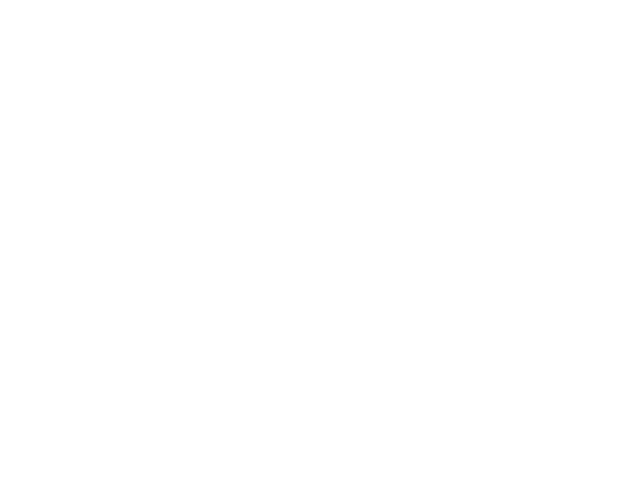
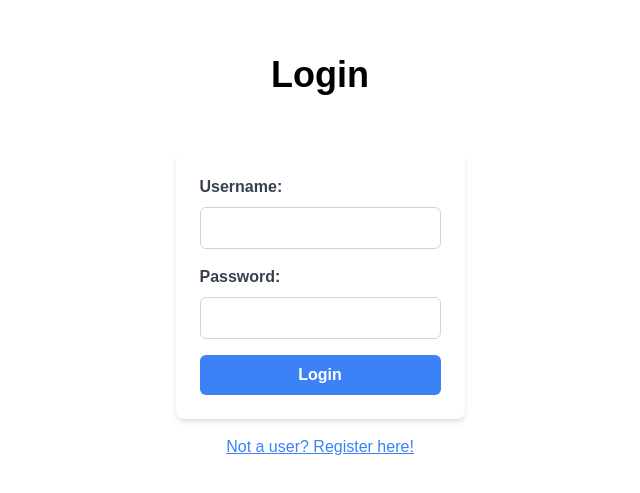
Before and after one commit to shubhiupa19/VibeCheck, a Next.js app in the folder final-project/: page /login in a window 1280 px wide. Shown: the part 143-636 px from the top of the page, without its empty margins (320-960 px from the left). Built offline with nearby package versions, Linux system fonts and the light colour scheme.

Commit message:
successfully implemented JSON web tokens to keep track of user state + passwrod hashing w bcrypt

```diff
--- a/final-project/package.json
+++ b/final-project/package.json
@@ -9,7 +9,9 @@
     "lint": "next lint"
   },
   "dependencies": {
+    "bcrypt": "^5.1.1",
     "dotenv": "^16.4.5",
+    "jsonwebtoken": "^9.0.2",
     "mongoose": "^8.8.1",
     "next": "^15.0.2",
     "react": "^18.2.0",
--- /dev/null
+++ b/final-project/src/app/api/friends/route.js
@@ -0,0 +1,36 @@
+import jwt from "jsonwebtoken";
+import { NextResponse } from "next/server";
+import dbConnect from "../../../lib/dbConnect";
+import User from "../../../models/User";
+
+export async function GET(request) {
+  await dbConnect();
+  const auth = request.headers.get("Authorization");
+  if (!auth) {
+    return NextResponse.json({ message: "No token provided" }, { status: 401 });
+  } else {
+    try {
+      let token;
+      if (auth.startsWith("Bearer ")) {
+        token = auth.split(" ")[1];
+      }
+      console.log(token);
+      const decoded = jwt.verify(token, process.env.SECRET);
+      const userId = decoded.userId;
+      const user = await User.findById(userId).populate("friends");
+      console.log(user.username);
+
+      if (!user) {
+        return NextResponse.json(
+          { message: "User not found" },
+          { status: 404 }
+        );
+      } else {
+        return NextResponse.json(user.friends, { status: 200 });
+      }
+    } catch (error) {
+      console.error(error);
+      return NextResponse.json("Error with getting friends", { status: 500 });
+    }
+  }
+}
--- /dev/null
+++ b/final-project/src/app/api/login/route.js
@@ -0,0 +1,36 @@
+// using bcrypt to hash the password, learned from this tutorial: https://clerk.com/blog/password-based-authentication-nextjs
+import dbConnect from '../../../lib/dbConnect';
+import User from '../../../models/User';
+import bcrypt from 'bcrypt';
+import jwt from 'jsonwebtoken';
+import { NextResponse } from 'next/server';
+
+export async function POST(request) {
+    await dbConnect();
+    const { username, password } = await request.json();
+    try {
+        const user = await User.findOne({ username });
+        if (!user) {
+            return NextResponse.json("User not found", { status: 404 });
+        }
+        else {
+            const match = await bcrypt.compare(password, user.password);
+            if (match) {
+                const token = jwt.sign({ username: user.username, userId: user._id }, process.env.SECRET, { expiresIn: '1d' });
+                return NextResponse.json({ message: "Login successful!", token }, { status: 200 })
+
+            }
+            else {
+                return NextResponse.json("Invalid password", { status: 401 });
+            }
+        }
+
+
+
+    } catch(error)
+    {
+        console.error(error);
+        return NextResponse.error("Error with saving a user", { status: 500 });
+    }
+
+}
--- a/final-project/src/app/api/register/route.js
+++ b/final-project/src/app/api/register/route.js
@@ -1,16 +1,21 @@
+// using bcrypt to hash the password, learned from this tutorial: https://clerk.com/blog/password-based-authentication-nextjs
 import dbConnect from '../../../lib/dbConnect';
 import User from '../../../models/User';
 import { NextResponse } from 'next/server';
+import bcrypt from 'bcrypt';
+import jwt from 'jsonwebtoken';
 
 export async function POST(request) {
     await dbConnect();
     const { username, email, password } = await request.json();
     try {
-        const user = new User({ username, email, password, friends: [] });
+        const hash = await bcrypt.hash(password, 10);
+        const user = new User({ username, email, password: hash, friends: [] });
         await user.save();
-        return NextResponse.json(user, { status: 201 });
+        const token = jwt.sign({ username: user.username, userId: user._id }, process.env.SECRET, { expiresIn: '1d' });
+        return NextResponse.json( { message: "User created successfully!", token}, { status: 201 });
     } catch (error) {
         console.error(error);
-        return NextResponse.error("Error with saving a user", { status: 500 });
+        return NextResponse.json("Error with saving a user", { status: 500 });
     }
 }
--- a/final-project/src/app/components/FriendForm.js
+++ b/final-project/src/app/components/FriendForm.js
@@ -12,6 +12,10 @@ const FriendForm = () => {
         // prevent the default form submission
         e.preventDefault();
 
+        // grab the user's token from local storage
+        const token = localStorage.getItem('token');
+
+
         try {
         // make a POST request to the server, and store the response in a variable called response
         // post contains the name and about of the friend
@@ -19,9 +23,11 @@ const FriendForm = () => {
             method: 'POST',
             headers: {
                 'Content-Type': 'application/json',
+                'Authorization': `Bearer ${token}`,
             },
             body: JSON.stringify({ name, about: about.split(',') }),
         });
+        console.log("raw response: ", response);
         // store the json data from the response in a variable called data
         const data = await response.json();
         // if the response is successulf (based on status code), log the data and reset the name and about
--- a/final-project/src/app/login/page.js
+++ b/final-project/src/app/login/page.js
@@ -1,5 +1,84 @@
-const login = () => {
+"use client";
+import { useState } from "react";
+import { useRouter } from "next/navigation";
+import Link from "next/link";
 
+const LoginPage = () => {
+  const [email, setEmail] = useState("");
+  const [username, setUsername] = useState("");
+  const [password, setPassword] = useState("");
+  const router = useRouter();
+  const handleLogin = async (e) => {
+    e.preventDefault();
+    try {
+        const response = await fetch('api/login', {
+            method: 'POST',
+            headers: {
+                'Content-Type': 'application/json',
+            },
+            body: JSON.stringify({ username, password }),
+        });
+        const data = await response.json();
+        if (response.ok) {
+            console.log("Login successful!", data);
+            localStorage.setItem('token', data.token);
+            router.push('/dashboard');
+        }
+        else {
+            console.error("Error with logging in: ", data);
+        }
+    } catch (error) {
+        console.error(error);
+    }
+
+  };
+  return (
+    <div className="min-h-screen flex flex-col items-center justify-center">
+      <h1 className="text-4xl font-bold text-black mb-6">Login</h1>
+      <form
+        onSubmit={handleLogin}
+        className="max-w-md mx-auto mt-8 p-6 bg-white rounded-lg shadow-md"
+      >
+        <div className="mb-4">
+          <label
+            htmlFor="username"
+            className="block text-gray-700 font-semibold mb-2"
+          >
+            Username:
+          </label>
+          <input
+            type="text"
+            id="username"
+            className="w-full px-4 py-2 border border-gray-300 rounded-md"
+            value={username}
+            onChange={(e) => setUsername(e.target.value)}
+          />
+        </div>
+        <div className="mb-4">
+          <label
+            htmlFor="password"
+            className="block text-gray-700 font-semibold mb-2"
+          >
+            Password:
+          </label>
+          <input
+            type="password"
+            id="password"
+            className="w-full px-4 py-2 border border-gray-300 rounded-md"
+            value={password}
+            onChange={(e) => setPassword(e.target.value)}
+          />
+        </div>
+        <button
+          type="submit"
+          className="w-full bg-blue-500 hover:bg-blue-700 text-white font-semibold py-2 px-4 rounded-md"
+        >
+          Login
+        </button>
+      </form>
+      <Link href="/register" className="text-blue-500 hover:text-blue-700 underline font-medium mt-4"> Not a user? Register here! </Link>
+    </div>
+  );
 };
 
-export default login;
+export default LoginPage;
--- a/final-project/src/app/page.js
+++ b/final-project/src/app/page.js
@@ -3,12 +3,13 @@ import Link from "next/link";
 import AddFriendPage from "./add/page";
 import DashboardPage from "./dashboard/page";
 import RegisterPage from "./register/page";
+import LoginPage from "./login/page";
 
 export default function Home() {
   return (
     // <AddFriendPage />
     <div className="flex flex-col items-center justify-center h-screen bg-white">
-      <RegisterPage />
+      <LoginPage />
     </div>
   );
 }
--- a/final-project/src/app/register/page.js
+++ b/final-project/src/app/register/page.js
@@ -21,6 +21,8 @@ const RegisterPage = () => {
             });
             const data = await response.json();
             if (response.ok) {
+                console.log("Register successful!", data);
+                localStorage.setItem('token', data.token);
                 router.push('/dashboard');
 
             }
@@ -50,7 +52,7 @@ const RegisterPage = () => {
             <input type="password" id="password" className="w-full px-4 py-2 border border-gray-300 rounded-md" value={password} onChange={(e) => setPassword(e.target.value)}/>
 
         </div>
-            <button type="submit" className="w-full bg-blue-500 text-white font-semibold py-2 px-4 rounded-md">Register</button>
+            <button type="submit" className="w-full bg-blue-500 hover:bg-blue-700 text-white font-semibold py-2 px-4 rounded-md">Register</button>
         </form>
         </div>
     );
```
Also changed, not shown: final-project/src/app/api/add/route.js (+19 -0 lines), final-project/src/app/dashboard/page.js (+37 -2 lines), 1 other file (tests, documents, lock files or other folders).
